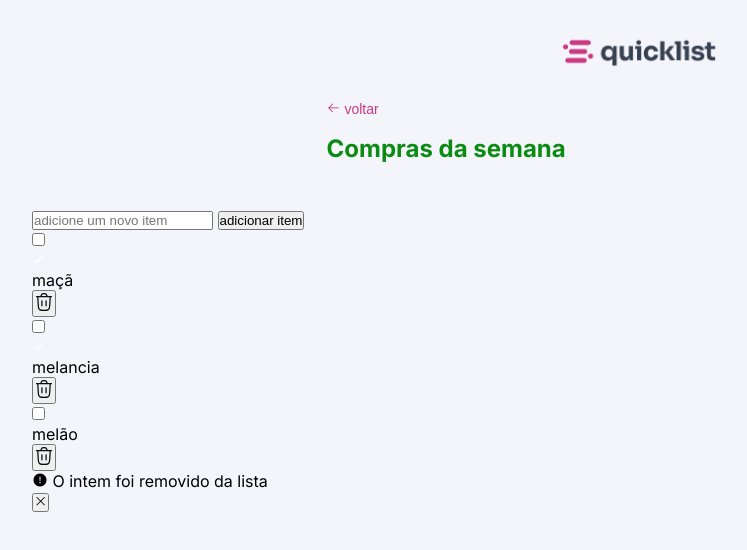
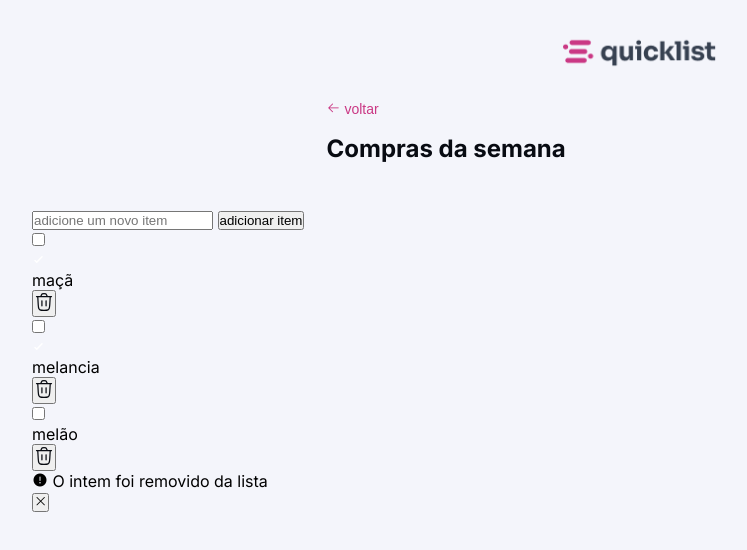
Before and after one commit to Bryan1TA/quicly-list-02mc, a plain HTML site: page index.html in a window 1280 px wide. Shown: the whole page, without its empty margins (0-747 px from the left). Drawn offline with nearby package versions, Linux system fonts and the light colour scheme.

```diff
--- a/style.css
+++ b/style.css
@@ -13,13 +13,12 @@
     --color-brand: #CA3884;
     --color-brand-hover: #A52C6B;
     --color-danger: #C93847;
-    --content-primary: #0B8B12;
+    --content-primary: #080B12;
     --content-secondary: #374151;
     --content-tertiary: #9CA3AF;
     --always-white: #FFF;
     --border-primary: #D1D5DB;
     --border-hover: #B9C2D0;
-
 }
 
 body {
```
